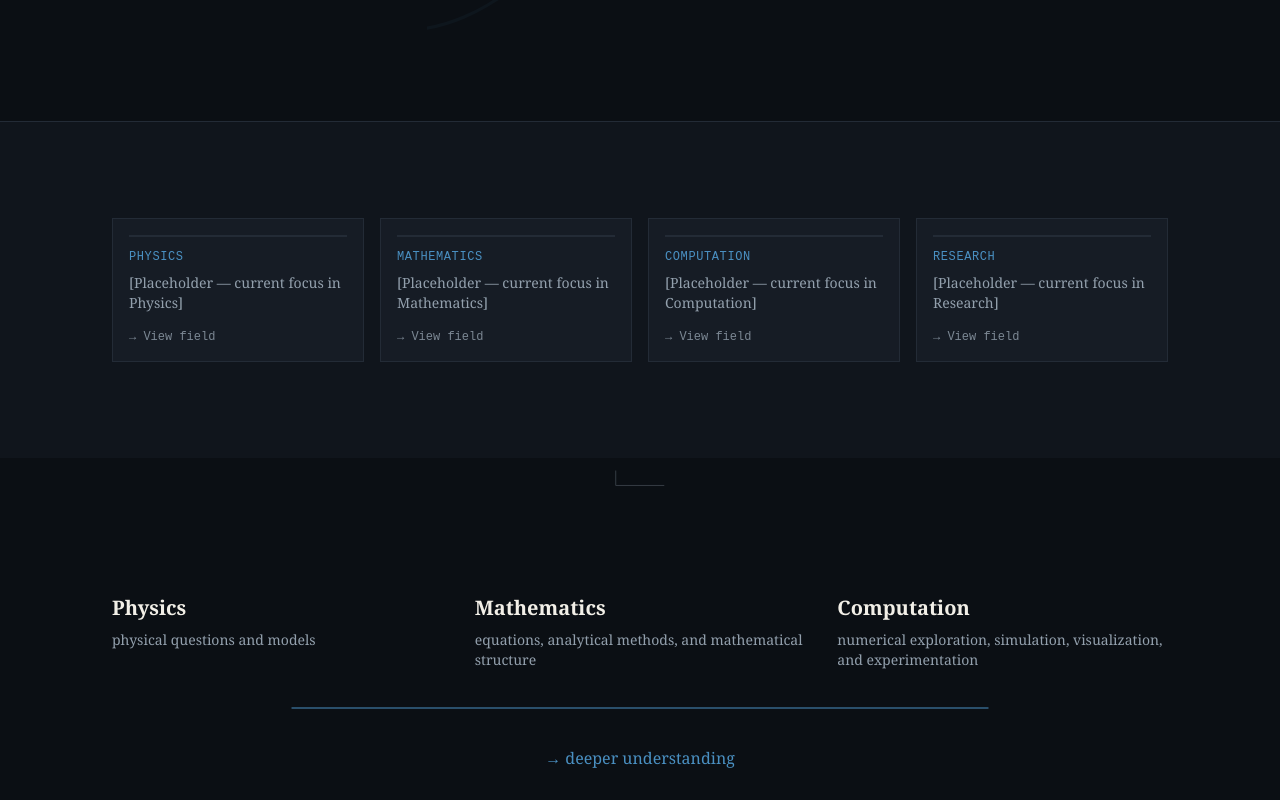
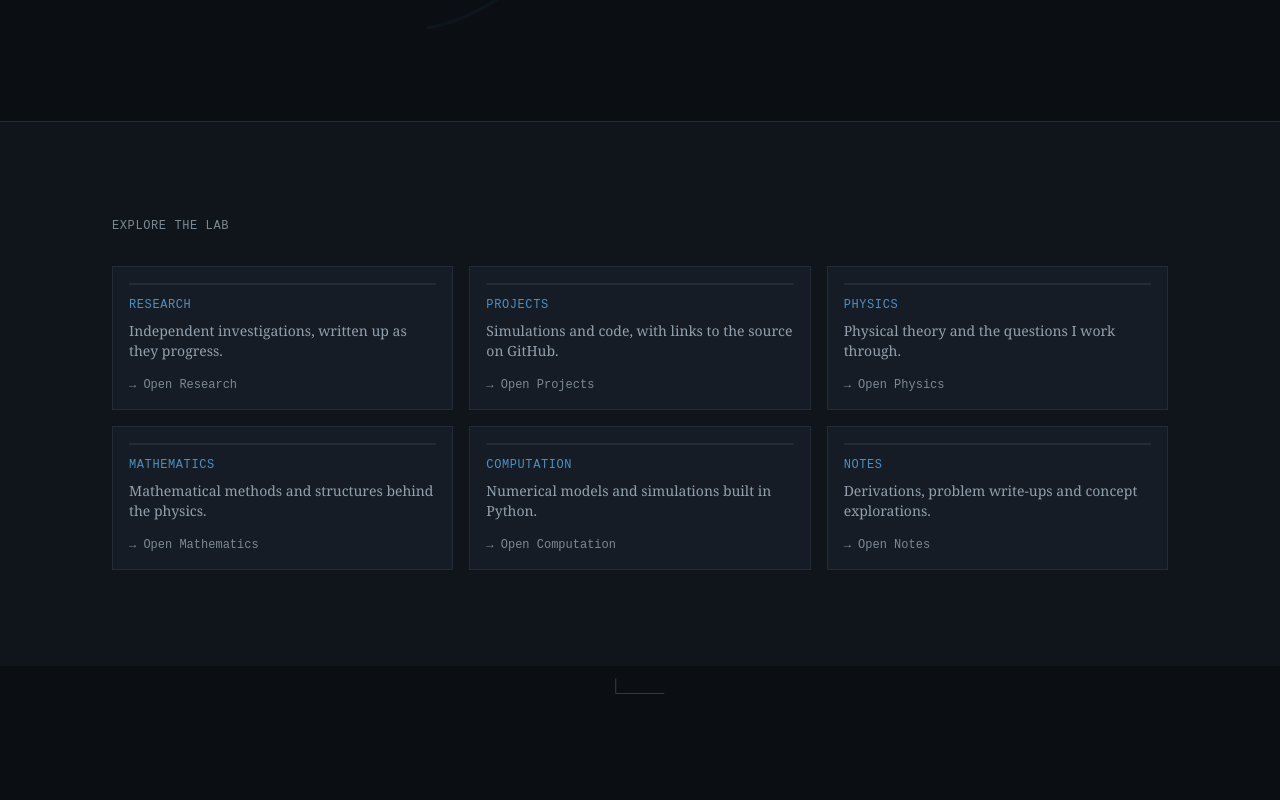
Before and after one commit to ansh-278/website, a React (Vite) app: page / in a window 1280 px wide. Shown: the part 620-1420 px from the top of the page. Built offline with nearby package versions, Linux system fonts and the light colour scheme.

Commit message:
Add files via upload

```diff
--- a/src/pages/Home.tsx
+++ b/src/pages/Home.tsx
@@ -1,3 +1,4 @@
+import { Link } from "react-router-dom";
 import { Button } from "@/components/ui/Button";
 import { Reveal } from "@/components/ui/Reveal";
 import { AxisDivider } from "@/components/ui/HeaderVisuals";
@@ -12,11 +13,13 @@ import { noteEntries } from "@/content/notes";
 import { researchCodes, projectCodes } from "@/lib/codes";
 import { useReveal } from "@/lib/useReveal";
 
-const CURRENTLY = [
-  { field: "Physics", href: "/physics" },
-  { field: "Mathematics", href: "/mathematics" },
-  { field: "Computation", href: "/computation" },
-  { field: "Research", href: "/research" },
+const SECTIONS = [
+  { title: "Research", href: "/research", text: "Independent investigations, written up as they progress." },
+  { title: "Projects", href: "/projects", text: "Simulations and code, with links to the source on GitHub." },
+  { title: "Physics", href: "/physics", text: "Physical theory and the questions I work through." },
+  { title: "Mathematics", href: "/mathematics", text: "Mathematical methods and structures behind the physics." },
+  { title: "Computation", href: "/computation", text: "Numerical models and simulations built in Python." },
+  { title: "Notes", href: "/notes", text: "Derivations, problem write-ups and concept explorations." },
 ] as const;
 
 function Hero() {
@@ -107,7 +110,7 @@ function Hero() {
               transition: "opacity 300ms var(--ease-lab) 280ms, transform 300ms var(--ease-lab) 280ms",
             }}
           >
-            <Button to="/research">Explore the Lab</Button>
+            <Button href="#explore">Explore the Lab</Button>
             <Button variant="text" href="/resume">
               Download CV
             </Button>
@@ -121,31 +124,34 @@ function Hero() {
   );
 }
 
-function Currently() {
+function Explore() {
   return (
+    <div id="explore" className="scroll-mt-16">
       <Section tone="secondary">
-      <div className="grid grid-cols-1 gap-4 sm:grid-cols-2 lg:grid-cols-4">
-        {CURRENTLY.map((item, i) => (
-          <Reveal key={item.field} delay={i * 50}>
-            <a
-              href={item.href}
+        <p className="mb-8 font-mono text-xs uppercase tracking-wider text-text-tertiary">
+          Explore the Lab
+        </p>
+        <div className="grid grid-cols-1 gap-4 sm:grid-cols-2 lg:grid-cols-3">
+          {SECTIONS.map((item, i) => (
+            <Reveal key={item.title} delay={i * 50}>
+              <Link
+                to={item.href}
                 className="group block h-full border border-border bg-surface p-4"
               >
                 <div className="mb-3 h-0.5 w-full bg-border transition-colors duration-150 group-hover:bg-accent" />
                 <p className="mb-2 font-mono text-xs uppercase tracking-wider text-accent">
-                {item.field}
+                  {item.title}
                 </p>
-              <p className="mb-4 text-sm text-text-secondary">
-                [Placeholder — current focus in {item.field}]
+                <p className="mb-4 text-sm text-text-secondary">{item.text}</p>
+                <p className="font-mono text-xs text-text-tertiary transition-transform duration-150 group-hover:translate-x-0.5">
+                  → Open {item.title}
                 </p>
-              <p className="font-mono text-xs text-text-tertiary transition-transform duration-150 group-hover:translate-x-0.5">
-                → View field
-              </p>
-            </a>
+              </Link>
             </Reveal>
           ))}
         </div>
       </Section>
+    </div>
   );
 }
 
@@ -281,7 +287,12 @@ function CvContact() {
                 Contact
               </Button>
             </div>
-            <p className="font-mono text-sm text-accent">[Placeholder — email address]</p>
+            <a
+              href="mailto:shresthansh278@gmail.com"
+              className="font-mono text-sm text-accent underline decoration-transparent underline-offset-4 hover:decoration-current"
+            >
+              shresthansh278@gmail.com
+            </a>
           </div>
         </Reveal>
       </Container>
@@ -293,7 +304,7 @@ export function Home() {
   return (
     <>
       <Hero />
-      <Currently />
+      <Explore />
       <div className="flex justify-center bg-bg-primary py-2">
         <AxisDivider />
       </div>
```
Lines whose indentation alone changed are shown as unchanged.
